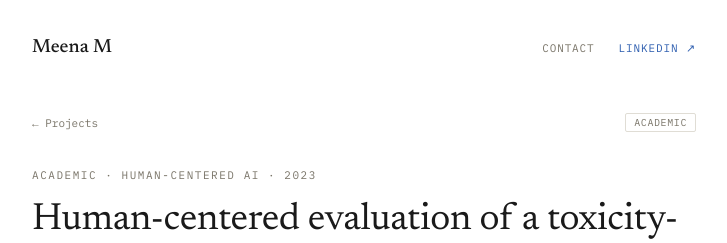
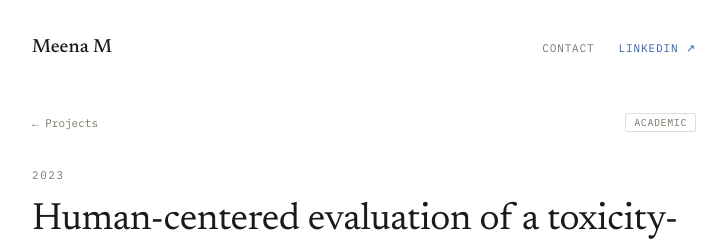
Before and after one commit to meena-dm/meena-dm.github.io, a plain HTML site: page docs/ai-evaluation.html in a window 1280 px wide. Shown: the top 243 px of the page, without its empty margins (276-1003 px from the left). Drawn offline with nearby package versions, Linux system fonts and the light colour scheme.

Commit message:
Update ai-evaluation.html

```diff
--- a/docs/ai-evaluation.html
+++ b/docs/ai-evaluation.html
@@ -39,7 +39,7 @@
     </div>
 
     <!-- title -->
-    <div style="font-family: 'IBM Plex Mono', monospace; font-size: 11px; letter-spacing: 0.14em; text-transform: uppercase; color: #7a7569; margin: 36px 0 16px;">Academic · Human-Centered AI · 2023</div>
+    <div style="font-family: 'IBM Plex Mono', monospace; font-size: 11px; letter-spacing: 0.14em; text-transform: uppercase; color: #7a7569; margin: 36px 0 16px;">2023</div>
     <h1 style="font-family: 'Newsreader', serif; font-weight: 400; font-size: 38px; line-height: 1.16; letter-spacing: -0.01em; margin: 0 0 22px;">Human-centered evaluation of a toxicity-detection model</h1>
 
     <!-- tags -->
```
